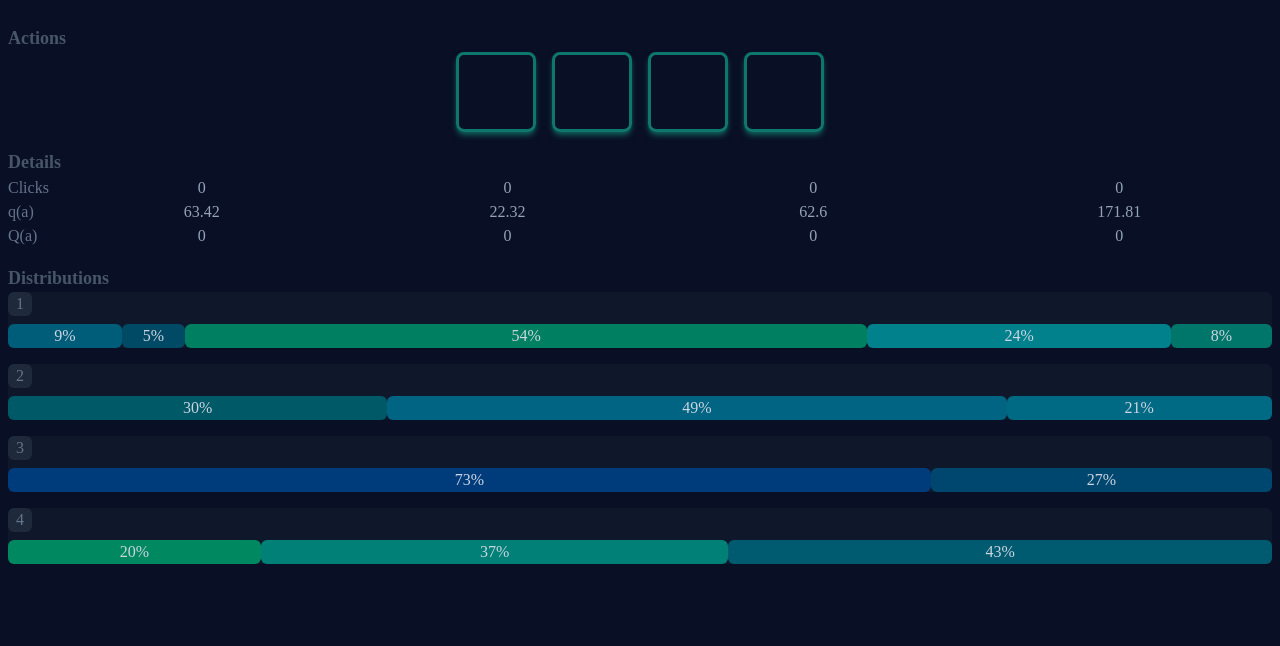
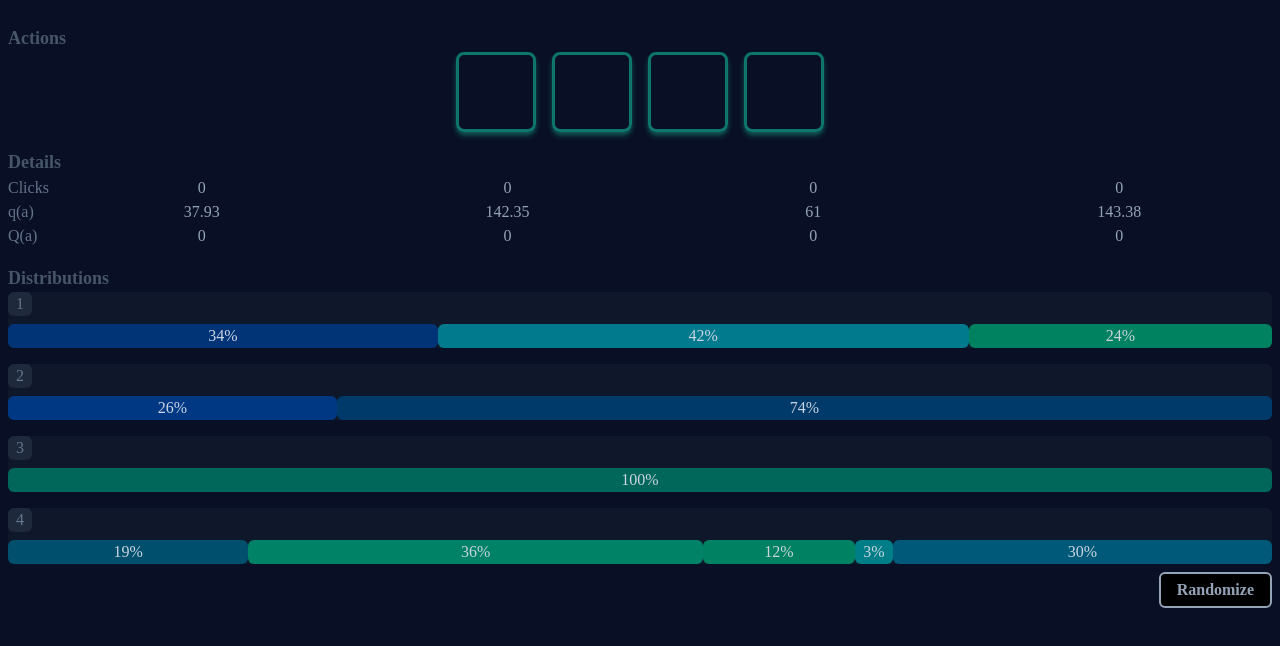
Before and after one commit to mweglowski/bandit_demonstration, a React (Create React App) app: page / in a window 1280 px wide. Shown: the top 646 px of the page. Built offline with nearby package versions, Linux system fonts and the light colour scheme.

Commit message:
randomize button feature

```diff
--- a/src/App.js
+++ b/src/App.js
@@ -8,7 +8,8 @@ import DistributionPanels from "./components/DistributionPanels.js";
 function App() {
   const [banditsData, updateBanditsData] = useState([]);
 
-  useEffect(() => {
+  const generateBanditsData = () => {
+    console.log('randomizing')
     const initBanditsData = [];
 
     // DUMMY DATA, TO CONFIGURE IN THE FUTURE
@@ -22,12 +23,15 @@ function App() {
       };
 
       banditData.q = banditData.distribution.q;
-      // console.log(banditData.distribution.q)
 
       initBanditsData.push(banditData);
     }
 
     updateBanditsData(initBanditsData);
+  };
+
+  useEffect(() => {
+    generateBanditsData();
   }, []);
 
   const banditButtonClickHandler = (id) => {
@@ -73,7 +77,10 @@ function App() {
       </Section>
 
       <Section title="Distributions">
-        <DistributionPanels data={banditsData} />
+        <DistributionPanels
+          data={banditsData}
+          onRandomizeButtonClick={generateBanditsData}
+        />
       </Section>
     </div>
   );
--- a/src/components/DistributionPanels.js
+++ b/src/components/DistributionPanels.js
@@ -1,12 +1,27 @@
 import React from "react";
 import DistributionPanel from "./DistributionPanel";
 
-const DistributionPanels = ({ data }) => {
+const DistributionPanels = ({ data, onRandomizeButtonClick }) => {
+  const buttonClickHandler = () => {
+    onRandomizeButtonClick();
+  };
+
   return (
-    <div className="flex flex-col gap-4">
-      {data.map((panelData) => (
-        <DistributionPanel key={panelData.id} data={panelData} />
-      ))}
+    <div>
+      <div className="flex flex-col gap-4">
+        {data.map((panelData) => (
+          <DistributionPanel key={panelData.id} data={panelData} />
+        ))}
+      </div>
+
+      <div className="mt-2 flex">
+        <button
+          className="bg-black border-2 px-4 py-1 font-bold flex ml-auto rounded-md text-slate-400 border-slate-400 hover:border-slate-300 hover:text-slate-300 duration-300"
+          onClick={buttonClickHandler}
+        >
+          Randomize
+        </button>
+      </div>
     </div>
   );
 };
```
Also changed, not shown: todo.txt.
